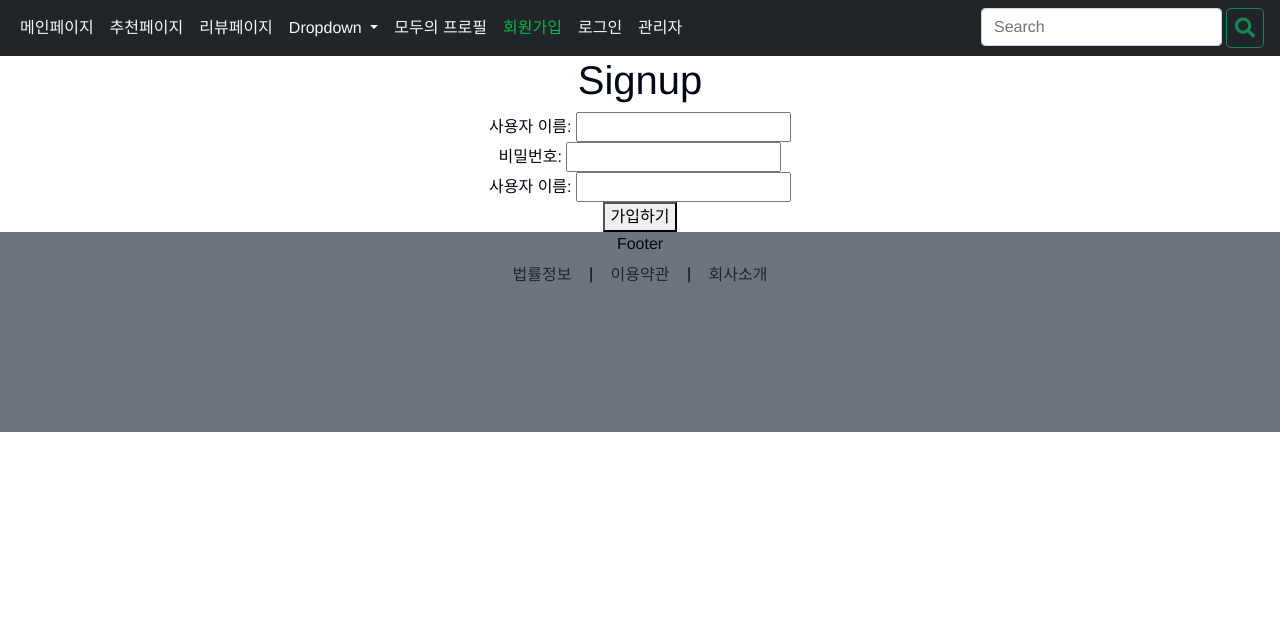
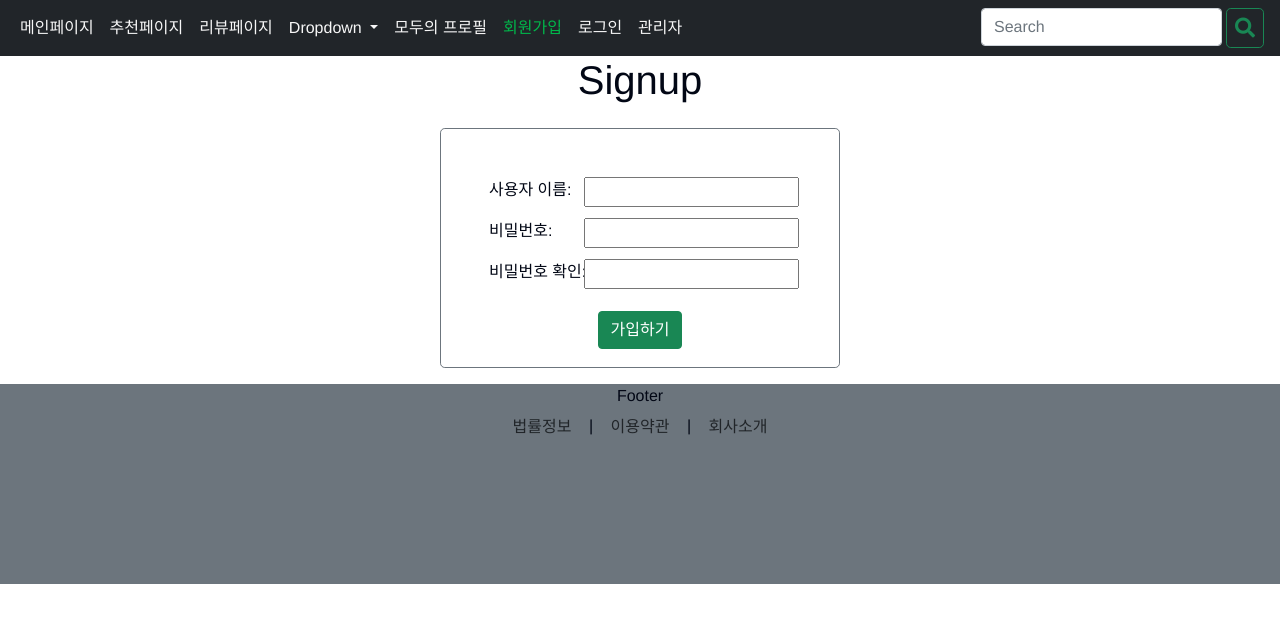
Before and after one commit to sang712/SaYong, a Vue app in the folder final-pjt-front/: page /signup in a window 1280 px wide. Shown: the top 622 px of the page. Built offline with nearby package versions, Linux system fonts and the light colour scheme; no server answers.

Commit message:
회원가입 화면 디자인, 리뷰작성 구현, 자잘한 디테일 수정

```diff
--- a/final-pjt-front/src/components/MovieDetail.vue
+++ b/final-pjt-front/src/components/MovieDetail.vue
@@ -118,15 +118,24 @@
             <div class="modal-dialog">
               <div class="modal-content">
                 <div class="modal-header">
-                  <h5 class="modal-title" id="reviewAddModalLabel">리뷰 수정</h5>
+                  <h5 class="modal-title" id="reviewAddModalLabel">리뷰 작성</h5>
                   <button type="button" class="btn-close" data-bs-dismiss="modal" aria-label="Close"></button>
                 </div>
                 <div class="modal-body">
-                  리뷰 작성 내용
+                  <div class="loginForm d-flex justify-content-center row">
+                    <div class="input-group position-relative col-12">
+                      <div for="title" class="align-middle">리뷰 제목: </div>
+                      <input type="text" id="title" v-model="reviewCreating.title" class="mr-2 form-control" style="width: auto;">
+                    </div>
+                    <div class="input-group position-relative col-12">
+                      <div for="content" class="align-middle">내용: </div>
+                      <textarea type="content" id="password" v-model="reviewCreating.content" class="form-control" style="width: auto;" rows="5"/>
+                    </div>
+                  </div>
                 </div>
                 <div class="modal-footer">
                   <button type="button" class="btn btn-secondary" data-bs-dismiss="modal">취소</button>
-                  <button type="button" class="btn btn-primary">삭제</button>
+                  <button @click="reviewCreate()" data-bs-dismiss="modal" class="btn btn-primary">등록</button>
                 </div>
               </div>
             </div>
@@ -138,7 +147,8 @@
 </template>
 
 <script>
-import { mapState } from 'vuex'
+import axios from 'axios'
+import { mapGetters, mapState } from 'vuex'
 import StarRating from '@/components/StarRating.vue'
 import ShortAccountCard from '@/components/ShortAccountCard.vue'
 
@@ -153,14 +163,37 @@ export default {
       movie: [],
       movieGenres: [],
       gradeNumber: 0,
+      reviewCreating: {
+        title: null,
+        movie: null,
+        content: null,
+        user: null,
+      },
+      message: '',
     }
   },
   props: {
     'pk': Number,
     'user': Object,
   },
-  function: {
-
+  methods: {
+    reviewCreate: function() {
+      this.reviewCreating.user = this.user.id
+      this.reviewCreating.movie = this.pk
+      axios({
+        method: 'POST',
+        url: `http://127.0.0.1:8000/community/${this.movie.id}/review/`,
+        data: this.reviewCreating,
+        headers: this.setToken,
+      })
+      .then(res => {
+        console.log(res)
+        this.$router.push({ name: 'Review', params: {review: res.data, pk: res.data.id}})
+      })
+      .catch(err => {
+        console.log("제목또는 내용이 비어있습니다.",err.response.data)
+      })
+    },
   },
   created() {
     this.movie = this.movies.find((movie) => {
@@ -182,6 +215,9 @@ export default {
       'genres',
       'ratings',
       'reviews',
+    ]),
+    ...mapGetters([
+      'setToken',
     ])
   },
   filters: {
--- a/final-pjt-front/src/components/Review.vue
+++ b/final-pjt-front/src/components/Review.vue
@@ -2,7 +2,7 @@
   <div>
     <div class="card m-3">
       <div class="card-header">
-        <router-link :to="{ name: 'Review', params: { pk: review.id } }">
+        <router-link class="text-decoration-none" :to="{ name: 'Review', params: { pk: review.id } }">
           <h3>{{ review.id }} |
           {{ review.title }}</h3>
         </router-link>
@@ -57,11 +57,11 @@
         <blockquote class="blockquote mb-0">
           <p>{{ review.content }}</p>
           <footer class="blockquote-footer">
-            <router-link :to="{ name: 'AccountPK', params: { pk: user.id }}">
-                <cite>{{ user.username }}</cite>
+            <router-link class="text-decoration-none" :to="{ name: 'AccountPK', params: { pk: user.id }}">
+                <cite>{{ user.username | capitalize }}</cite>
             </router-link>
             on
-            <router-link :to="{ name: 'MovieDetail', params: { pk: movie.id }}">
+            <router-link class="text-decoration-none" :to="{ name: 'MovieDetail', params: { pk: movie.id }}">
               <cite title="movietitle">{{ movie.title }}</cite>
             </router-link>
             <div v-show="!review.like_users.length == 0">좋아요: {{ review.like_users }}</div>
@@ -71,7 +71,7 @@
             </div>
             <h3>Comments</h3>
             <div v-for="(comment, idx) in review.comment_set" :key="idx" class="border">
-              <router-link :to="{ name: 'AccountPK', params: { pk: comment.user }}">
+              <router-link class="text-decoration-none" :to="{ name: 'AccountPK', params: { pk: comment.user }}">
                 {{ $store.getters.getUserObjectById(comment.user).username }}
               </router-link>
               <div class="">{{ comment.content }}</div>
@@ -156,16 +156,24 @@ export default {
       // console.log(typeof value)
       return value.substring(0,10) + " " + value.substring(11,13) + "시 " + value.substring(14,16) + "분"
     },
-
+    capitalize: function (value) {
+    if (!value) return ''
+    value = value.toString()
+    return value.charAt(0).toUpperCase() + value.slice(1)
+    },
     // getMovie: function (value) {
     //   // console.log(value)
     //   return this.movie
     // },
   },
 
+
+
 }
 </script>
 
 <style>
-
+.text-decoration-none{
+  color: #020715;
+}
 </style>
--- a/final-pjt-front/src/components/ShortAccountCard.vue
+++ b/final-pjt-front/src/components/ShortAccountCard.vue
@@ -1,7 +1,7 @@
 <template>
   <div>
-    <router-link :to="{ name: 'AccountPK', params: { pk: user.id }}">
-      <h5 class="card-title" id="username">{{ user.username }}</h5>
+    <router-link class="text-decoration-none" :to="{ name: 'AccountPK', params: { pk: user.id }}">
+      <h5 class="card-title" id="username">{{ user.username | capitalize }}</h5>
     </router-link>
     <h6 class="card-subtitle mb-2 text-muted">이메일주소? 이름?</h6>
     <button class="btn btn-primary w-100" @click="follow" v-show="isCurrentUserFollowsUser">팔로우 취소</button>
@@ -88,6 +88,13 @@ export default {
         .catch(err=>{console.log(err)})
     },
   },
+  filters: {
+  capitalize: function (value) {
+    if (!value) return ''
+    value = value.toString()
+    return value.charAt(0).toUpperCase() + value.slice(1)
+    }
+  },
 }
 </script>
 
--- a/final-pjt-front/src/store/index.js
+++ b/final-pjt-front/src/store/index.js
@@ -40,13 +40,9 @@ export default new Vuex.Store({
     },
     UPDATE_MOVIE(state, movie) {
       const updatedMovieIdx = state.movies.findIndex(formerMovie => {
-        console.log(movie.id, formerMovie.id)
         return movie.id === formerMovie.id
       })
-      console.log("바뀔 영화 idx",updatedMovieIdx)
-      console.log(state.movies[updatedMovieIdx])
       state.movies.splice(updatedMovieIdx, 1, movie)
-      console.log(state.movies[updatedMovieIdx])
     },
     IS_LOGIN(state) {
       const token = localStorage.getItem('jwt')
--- a/final-pjt-front/src/views/Recommend.vue
+++ b/final-pjt-front/src/views/Recommend.vue
@@ -73,6 +73,7 @@ export default {
     this.familyCollection.movies = _.shuffle(this.movies.filter(movie => {return movie.genres.some(genre=>{return genre.id === 10751})}))
     this.warCollection.movies = _.shuffle(this.movies.filter(movie => {return movie.genres.some(genre=>{return genre.id === 10752})}))
     this.tvCollection.movies = _.shuffle(this.movies.filter(movie => {return movie.genres.some(genre=>{return genre.id === 10770})}))
+    if (this.user.favorite_movies.length){
       const counter = [
         {'id': 12, count: 0},
         {'id': 14, count: 0},
@@ -105,13 +106,13 @@ export default {
         }
         return prev
       })
-    console.log(theGenre)
       this.recommendCollection.movies = _.shuffle(this.movies.filter(movie => {return movie.genres.some(genre=>{return genre.id === theGenre.id})}))
         this.user.favorite_movies.forEach(favorite_movie => {
           _.remove(this.recommendCollection.movies, movie => {
             return movie.id === favorite_movie.id
         })
       })
+    }
   },
 }
 
--- a/final-pjt-front/src/views/Signup.vue
+++ b/final-pjt-front/src/views/Signup.vue
@@ -1,21 +1,23 @@
 <template>
   <div class="container">
     <h1>Signup</h1>
-    <div class="d-flex row justify-content-center">
-      <div>
-        <span for="username">사용자 이름: </span>
-        <input type="text" id="username" v-model="credentials.username">
-      </div>
-      <div>
-        <span for="password">비밀번호: </span>
-        <input type="password" id="password" v-model="credentials.password">
-      </div>
-      <div>
-        <span for="passwordConfirm">사용자 이름: </span>
-        <input type="password" id="passwordConfirmation" v-model="credentials.passwordConfirmation">
+    <div class="signupForm d-flex row justify-content-center">
+      <div class="border border-secondary rounded-3">
+        <div class="input position-relative">
+          <span for="username" class="align-middle">사용자 이름: </span>
+          <input type="text" id="username" v-model="credentials.username" class="position-absolute end-0">
+        </div>
+        <div class="input position-relative">
+          <span for="password" class="align-middle">비밀번호: </span>
+          <input type="password" id="password" v-model="credentials.password" class="position-absolute end-0">
+        </div>
+        <div class="input position-relative">
+          <span for="passwordConfirm" class="align-middle">비밀번호 확인: </span>
+          <input type="password" id="passwordConfirmation" v-model="credentials.passwordConfirmation" class="position-absolute end-0">
+        </div>
+      <button @click="signup(credentials)" class="btn btn-success">가입하기</button>
       </div>
     </div>
-      <button @click="signup(credentials)">가입하기</button>
   </div>
 </template>
 
@@ -53,5 +55,21 @@ export default {
 </script>
 
 <style>
-
+.signupForm .border{
+  width: 400px;
+  height: 240px;
+  margin: 16px;
+  padding: 40px;
+}
+.signupForm div {
+  padding: 8px;
+}
+.signupForm .input {
+  text-align: left;
+}
+.signupForm button {
+  margin: 8px;
+  margin-top: 20px;
+  text-align: right;
+}
 </style>
```
Lines whose indentation alone changed are shown as unchanged.
